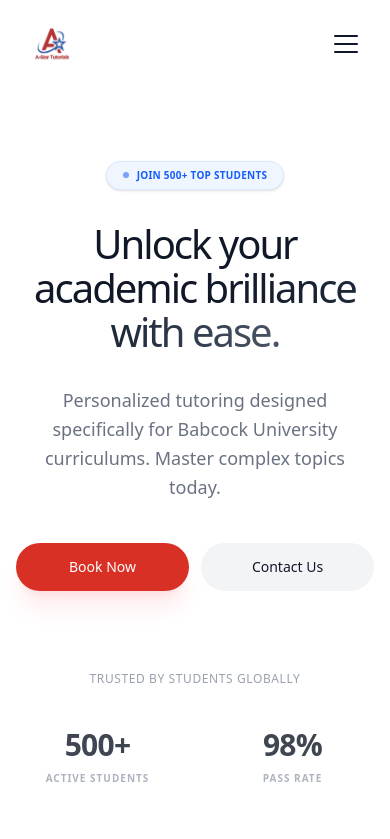
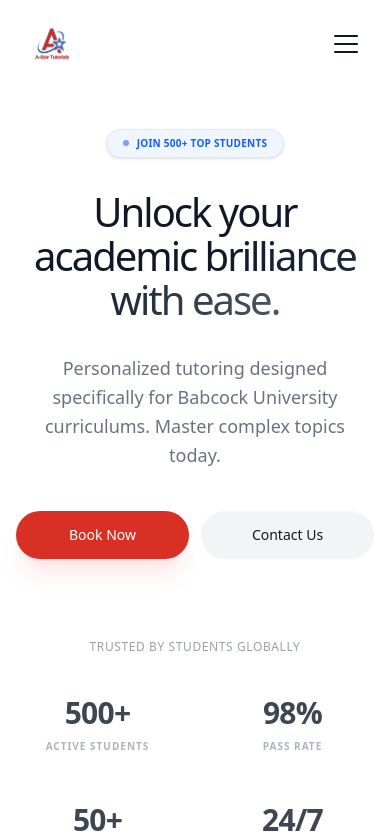
Before and after one commit to astartutorials/astutorials-v1, a Next.js app: page / in a window 390 px wide. Shown: the top 839 px of the page. Built offline with nearby package versions, Linux system fonts and the light colour scheme.

Commit message:
adjust the margin top for hero section

```diff
--- a/app/page.tsx
+++ b/app/page.tsx
@@ -14,7 +14,7 @@ export default function Home() {
 
       <Navbar />
 
-      <main className="flex-grow flex flex-col items-center pt-40 md:pt-52 overflow-hidden">
+      <main className="flex-grow flex flex-col items-center pt-32 md:pt-52 overflow-hidden">
 
         <HeroSection />
 
```
